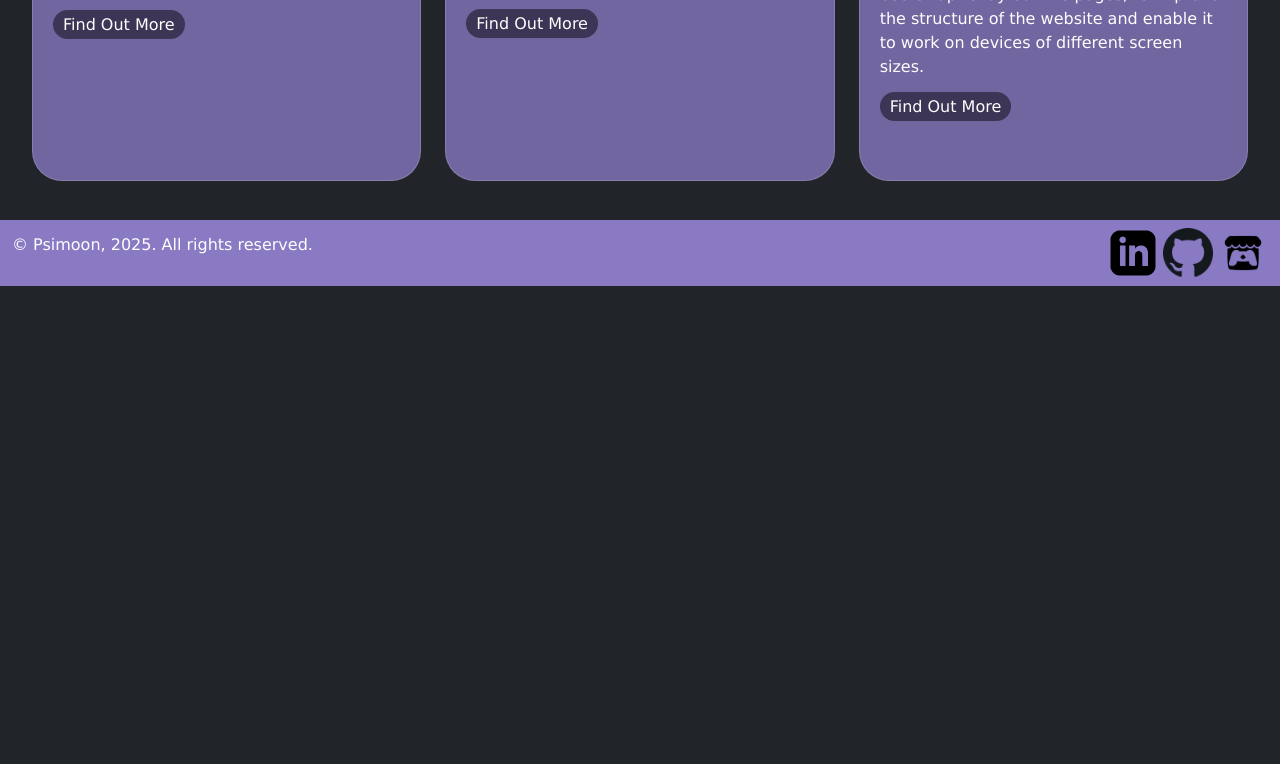
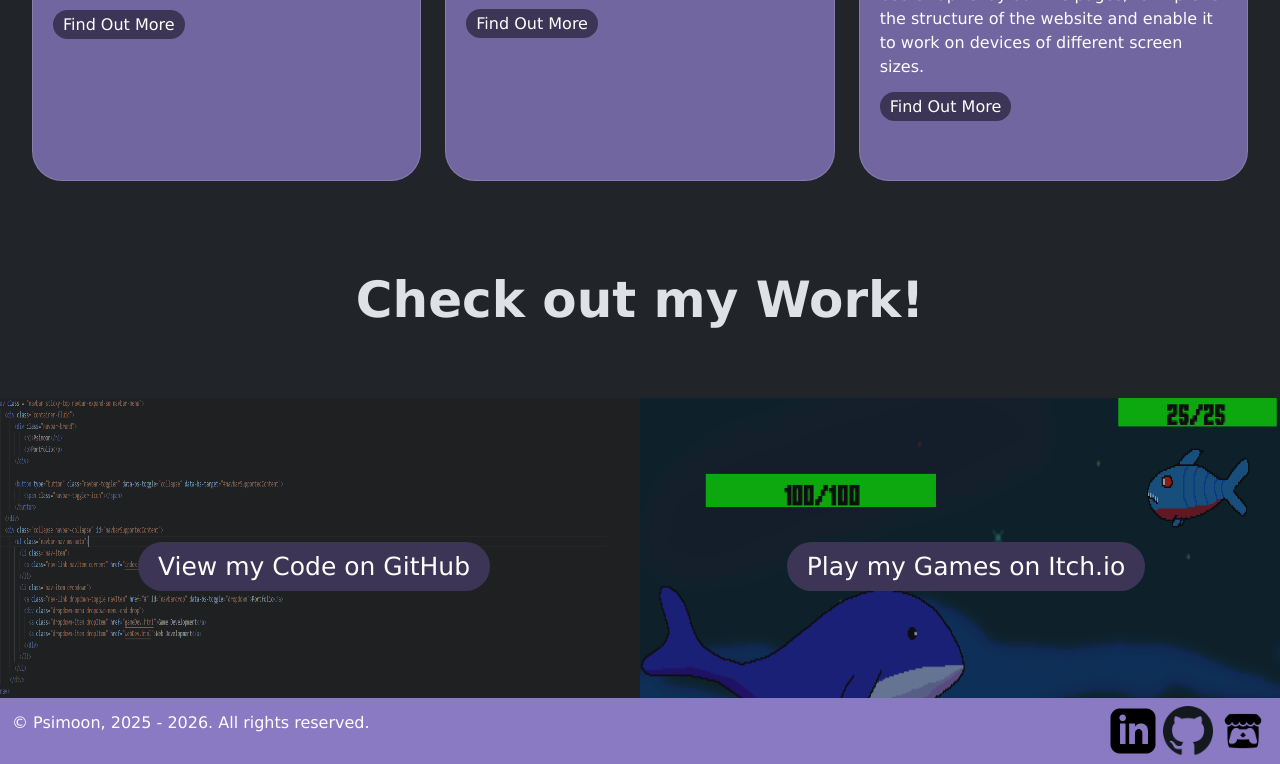
Before and after one commit to PsimoonGames/PsimoonGames.github.io, a plain HTML site: page index.html in a window 1280 px wide. Shown: the part 1736-2500 px from the top of the page. Before the commit the page ends 2022 px from the top, so only its background shows below. Drawn offline with nearby package versions, Linux system fonts and the light colour scheme.

Commit message:
added links to home page
updated copyright too

```diff
--- a/home.css
+++ b/home.css
@@ -91,6 +91,14 @@
     text-align: center;
 }
 
+.workTitle{
+    padding-top: 50px;
+    padding-bottom: 60px;
+    font-weight: bold;
+    text-align: center;
+    font-size: 50px;
+}
+
 .card{
     color: #fefdfd;
     background-color: rgb(114, 102, 160);
@@ -144,3 +152,41 @@
 .cardCol{
     padding-bottom: 100px;
 }
+
+.workContainer{
+    display: flex;
+    justify-content: center;
+}
+
+.workOverlay{
+    position: absolute;
+    inset: 0;
+    text-align: center;
+    top: 50%;
+    bottom: 50%;
+}
+
+.workIMG{
+    width: 100%;
+    height: 300px;
+    opacity: 60%;
+}
+
+.workBtn{
+    font-size: 25px;
+    color: #fefdfd;
+    background-color: rgb(60, 53, 85);
+    padding-top: 10px;
+    padding-left: 20px;
+    padding-right: 20px;
+    padding-bottom: 10px;
+    border-radius: 30px;
+    margin-bottom: 20px;
+    text-decoration: none;
+}
+
+.workBtn:hover{
+    background-color: rgb(42, 37, 58);
+    text-decoration: none;
+    color: #fefdfd;
+}
--- a/index.html
+++ b/index.html
@@ -120,13 +120,31 @@
           </div>
         </div>
       </div>
+
+      <!--Links to github and itch pages-->
+      <h1 class="workTitle">Check out my Work!</h1>
+
+      <div class="row no-gutters">
+        <div class="col-lg-6 col-sm-12 workContainer">
+          <img src="Assets/HomePage/Code.png" class="workIMG">
+          <div class="workOverlay outer">
+            <a class="workBtn" href="https://github.com/PsimoonGames">View my Code on GitHub</a>
+          </div>
+        </div>
+        <div class="col-lg-6 col-sm-12 workContainer">
+          <img src="Assets/HomePage/Games.png" class="workIMG">
+          <div class="workOverlay outer">
+            <a class="workBtn" href="https://psimoon.itch.io/">Play my Games on Itch.io</a>
+          </div>
+        </div>
+      </div>
     </main>
 
     <!--Footer-->
     <nav class = "navbar navbar-expand-sm navbar-footer">
       <div class="container-fluid">
           <div class="navbar-text ms=left">
-            <p>&copy Psimoon, 2025. All rights reserved.</p>
+            <p>&copy Psimoon, 2025 - 2026. All rights reserved.</p>
           </div>
           <div class="navbar-icons ms-auto">
               <a href="https://www.linkedin.com/in/joshua-long-a29026382/"><img class = "Logo" src="Assets/Logos/linkedin.png"></a>
--- a/listPage.css
+++ b/listPage.css
@@ -5,7 +5,7 @@
 
 .project:hover{
     background-color: rgb(50, 50, 54);
-    border-radius: 10px;
+    border-radius: 20px;
 }
 
 .projectTitle{
```
Also changed, not shown: gameDev.html (+1 -1 lines), gameDevPages/aLevelProject.html (+1 -1 lines), gameDevPages/escapeTheOffice.html (+1 -1 lines), gameDevPages/gameDesignProject.html (+1 -1 lines), gameDevPages/gravtrap.html (+1 -1 lines), gameDevPages/willowTheWhale.html (+1 -1 lines), webDev.html (+1 -1 lines), webDevPages/OCWebsite.html (+1 -1 lines), webDevPages/payApp.html (+1 -1 lines), webDevPages/personalWebsite.html (+1 -1 lines), Assets/HomePage/Code.png (added), Assets/HomePage/Games.png (added).
